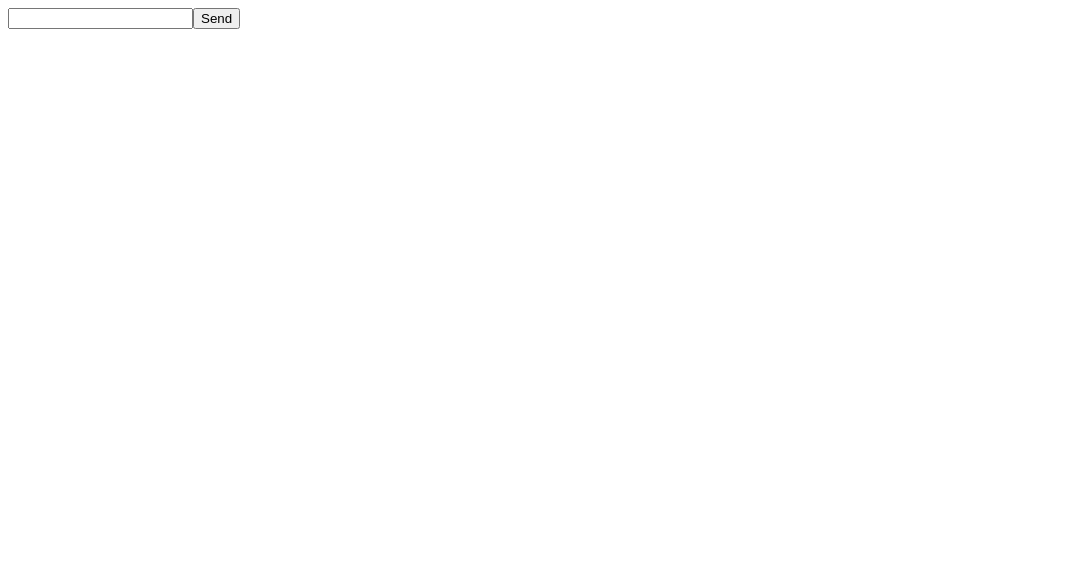
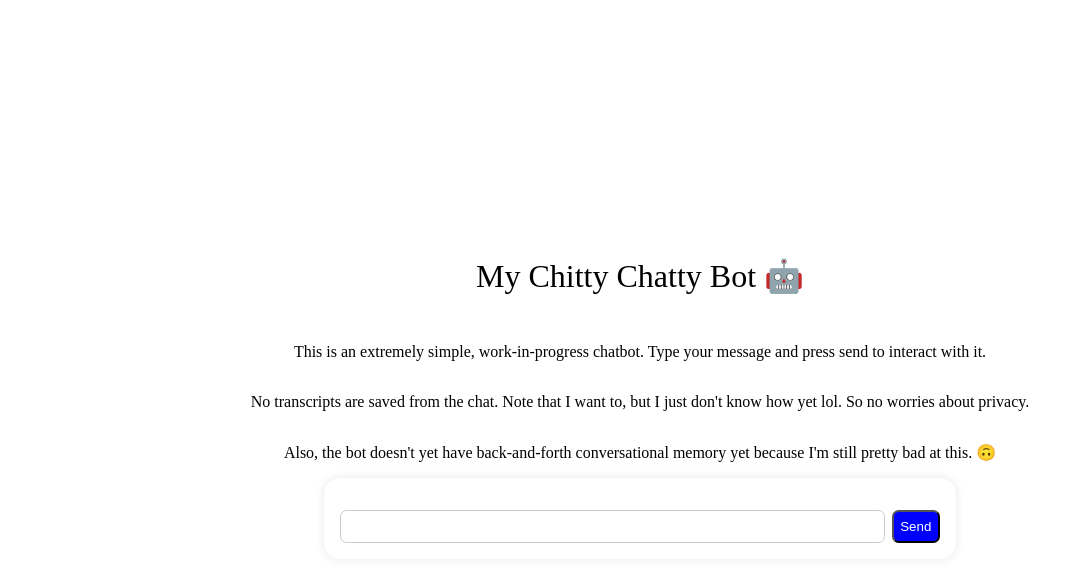
Before and after one commit to TheLegitSmit/GitCo, a Next.js app: page / in a window 1280 px wide. Shown: the top 582 px of the page, without its empty margins (0-1084 px from the left). Built offline with nearby package versions, Linux system fonts and the light colour scheme.

Commit message:
updated ui

```diff
--- a/src/pages/index.tsx
+++ b/src/pages/index.tsx
@@ -28,18 +28,24 @@ export default function Chat() {
   }
 
   return (
-    <div className="p-4">
-      <div className="mb-4">
-        {messages.map((message, index) => (
-          <p key={index} className={`mb-2 ${message.role === 'assistant' ? 'text-blue-500' : 'text-green-500'}`}>
-            <strong>{message.role}:</strong> {message.content}
-          </p>
-        ))}
+    <div style={{ display: 'flex', flexDirection: 'column', justifyContent: 'center', alignItems: 'center', height: '100vh' }}>
+      <header style={{ fontSize: '2em', marginBottom: '1em' }}>My Chitty Chatty Bot 🤖</header>
+      <p style={{ marginBottom: '1em', textAlign: 'center' }}>This is an extremely simple, work-in-progress chatbot. Type your message and press send to interact with it.</p>
+      <p style={{ marginBottom: '1em', textAlign: 'center' }}>No transcripts are saved from the chat. Note that I want to, but I just don't know how yet lol. So no worries about privacy.</p>
+      <p style={{ marginBottom: '1em', textAlign: 'center' }}>Also, the bot doesn't yet have back-and-forth conversational memory yet because I'm still pretty bad at this. 🙃</p>
+      <div style={{ padding: '1em', backgroundColor: '#fff', borderRadius: '1em', boxShadow: '0 0 10px rgba(0,0,0,0.1)', width: '100%', maxWidth: '600px' }}>
+        <div style={{ marginBottom: '1em' }}>
+          {messages.map((message, index) => (
+            <p key={index} style={{ marginBottom: '0.5em', color: message.role === 'assistant' ? 'blue' : 'green' }}>
+              <strong>{message.role}:</strong> {message.content}
+            </p>
+          ))}
+        </div>
+        <form onSubmit={sendMessage} style={{ display: 'flex' }}>
+          <input value={input} onChange={e => setInput(e.target.value)} style={{ flexGrow: 1, marginRight: '0.5em', padding: '0.5em', border: '1px solid #ccc', borderRadius: '0.5em' }} />
+          <button type="submit" style={{ padding: '0.5em', backgroundColor: 'blue', color: 'white', borderRadius: '0.5em' }}>Send</button>
+        </form>
       </div>
-      <form onSubmit={sendMessage} className="flex">
-        <input value={input} onChange={e => setInput(e.target.value)} className="flex-grow mr-2 p-2 border rounded" />
-        <button type="submit" className="p-2 bg-blue-500 text-white rounded">Send</button>
-      </form>
     </div>
   );
 }
```
Also changed, not shown: src/pages/oldin.tsx (added, +50 -0 lines).
